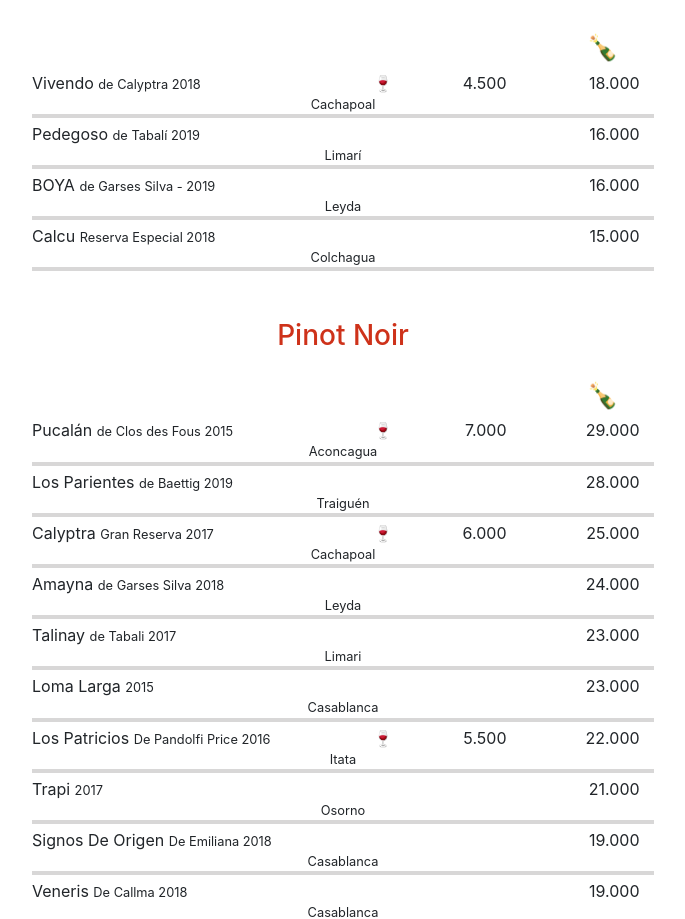
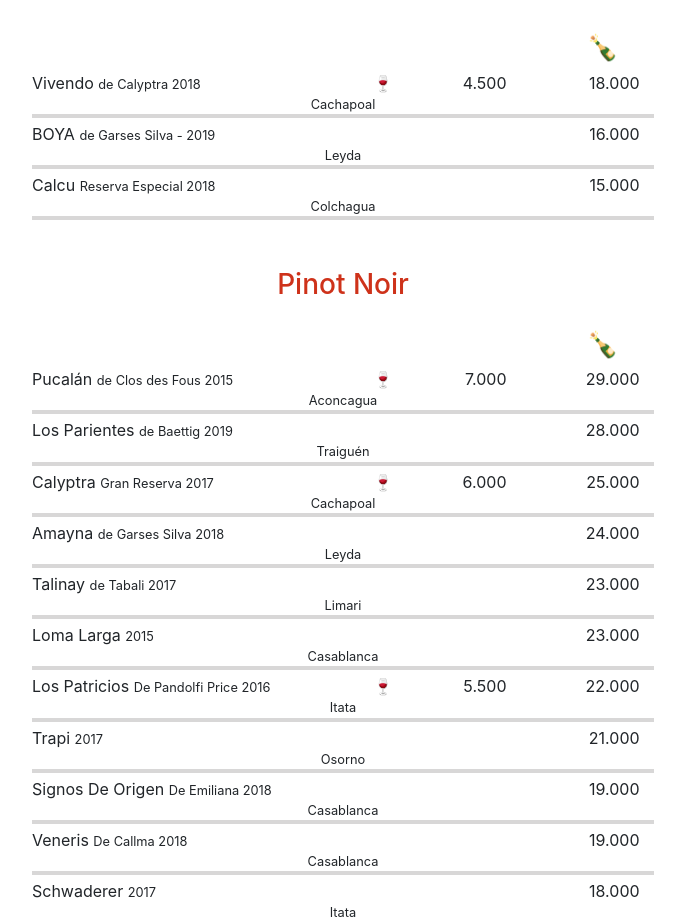
Before and after one commit to durbonca/Menu-QR-Google-sheet, a React (Create React App) app: page /Wine in a window 1280 px wide. Shown: the part 4503-5422 px from the top of the page, without its empty margins (297-982 px from the left). Built offline with nearby package versions, Linux system fonts and the light colour scheme.

Commit message:
Update dataWine.js

```diff
--- a/src/data/dataWine.js
+++ b/src/data/dataWine.js
@@ -134,7 +134,7 @@ const dataWine = [
         products:
         [
             { id: 0, name: 'Vivendo', description: 'de Calyptra 2018', country: 'Cachapoal', price: '4.500', price2: '18.000' },
-            { id: 2, name: 'Pedegoso', description: 'de Tabalí 2019', country: 'Limarí', price: '', price2: '16.000' },
+            /* { id: 2, name: 'Pedegoso', description: 'de Tabalí 2019', country: 'Limarí', price: '', price2: '16.000' }, */
             { id: 1, name: 'BOYA', description: 'de Garses Silva - 2019', country: 'Leyda', price: '', price2: '16.000' },
             { id: 3, name: 'Calcu', description: 'Reserva Especial 2018', country: 'Colchagua', price: '', price2: '15.000' },
         ]
```
